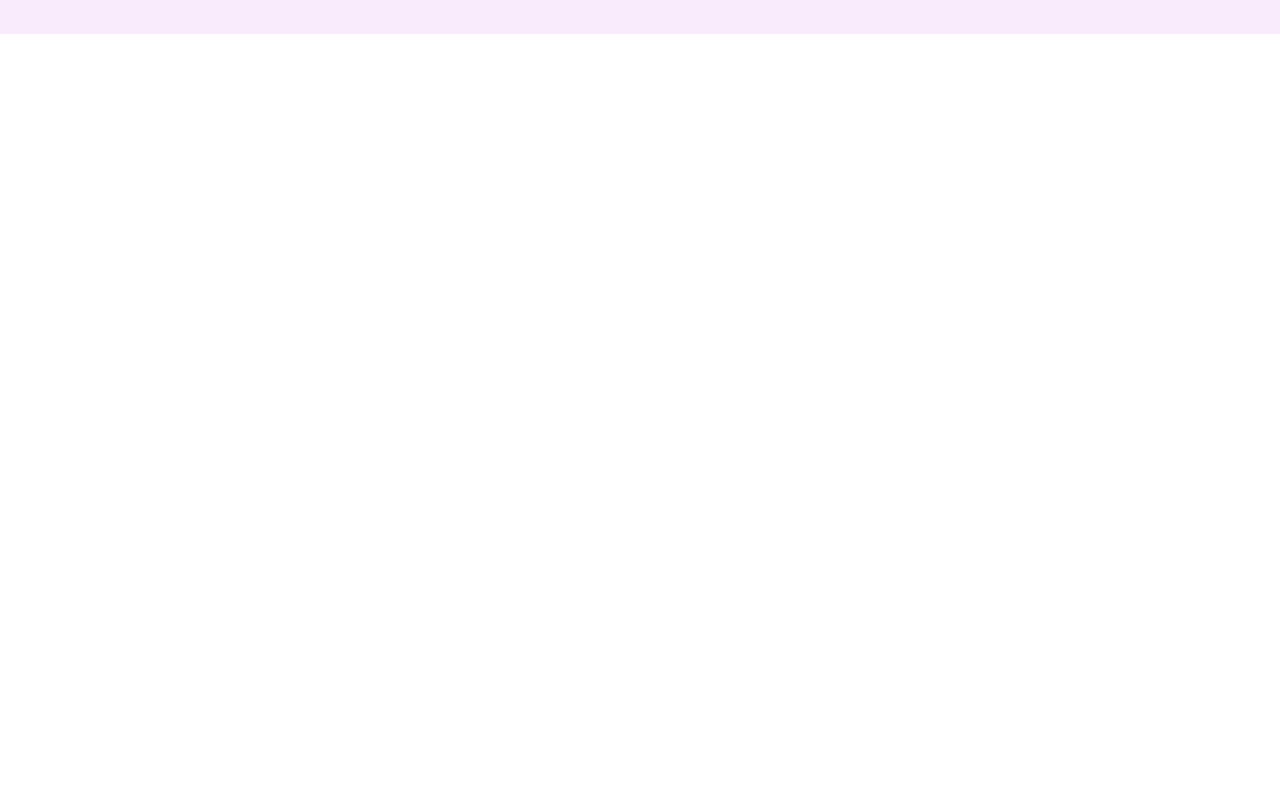
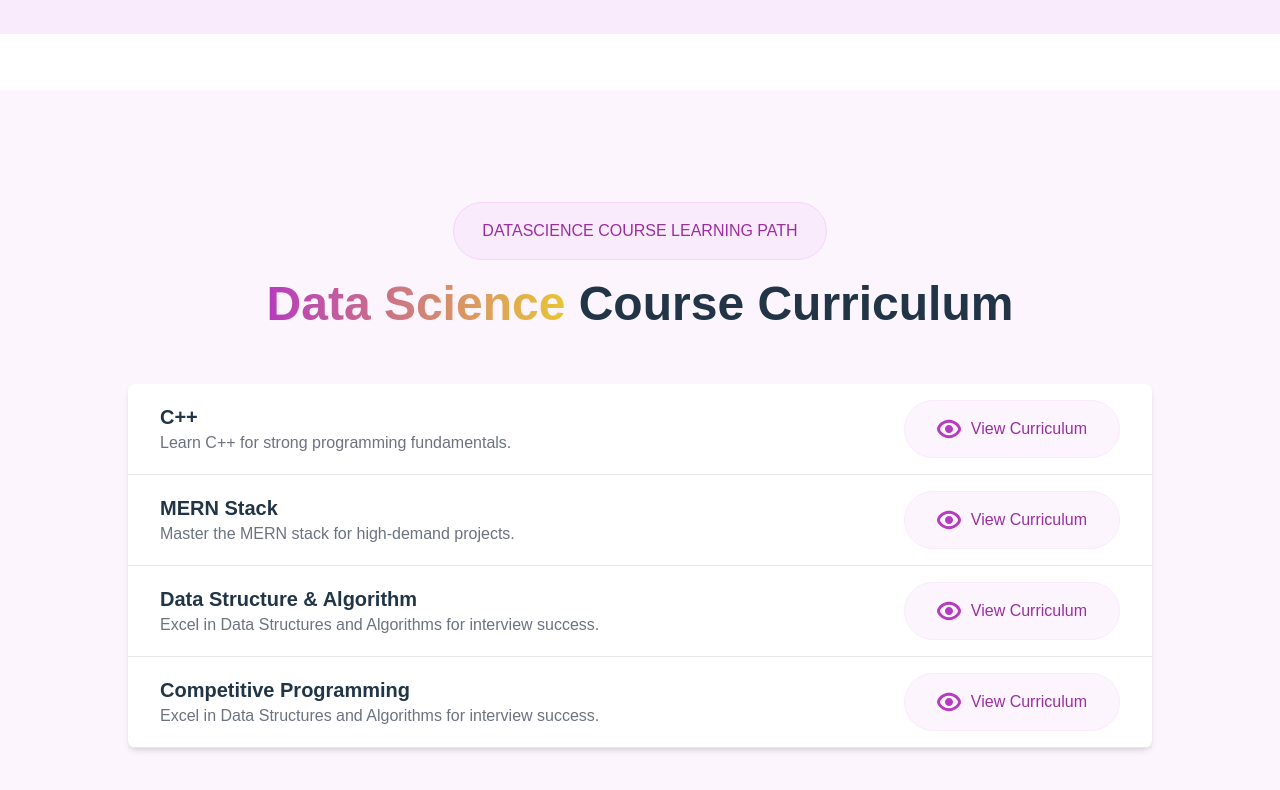
Before and after one commit to AnushkaKohli/Datascience-frontend, a React (Vite) app: page / in a window 1280 px wide. Shown: the part 1020-1810 px from the top of the page. Before the commit the page ends 1110 px from the top, so only its background shows below. Built offline with nearby package versions, Linux system fonts and the light colour scheme.

Commit message:
course curriculum desktop done

```diff
--- a/src/App.tsx
+++ b/src/App.tsx
@@ -1,12 +1,14 @@
 import './App.css'
 import Navbar from './components/Navbar'
 import Hero from './components/Hero'
+import CourseCurriculum from './components/CourseCurriculum'
 
-function App () {
+function App() {
   return (
     <div className=''>
       <Navbar />
       <Hero />
+      <CourseCurriculum />
     </div>
   )
 }
--- /dev/null
+++ b/src/components/CourseCurriculum.tsx
@@ -0,0 +1,40 @@
+const CourseCurriculum = () => {
+    const courses = [
+        { name: 'C++', description: 'Learn C++ for strong programming fundamentals.' },
+        { name: 'MERN Stack', description: 'Master the MERN stack for high-demand projects.' },
+        { name: 'Data Structure & Algorithm', description: 'Excel in Data Structures and Algorithms for interview success.' },
+        { name: 'Competitive Programming', description: 'Excel in Data Structures and Algorithms for interview success.' }
+    ];
+    return (
+        <div className="bg-[#FCF5FE] flex flex-col gap-y-14 py-28 justify-center items-center md:px-32 font-poppins">
+            {/* Heading */}
+            <div className="flex flex-col gap-y-5 items-center">
+                <div className="border border-[#F4D6F8] rounded-full py-4 px-7 bg-[#F9EBFC] text-magenta w-fit">
+                    DATASCIENCE COURSE LEARNING PATH
+                </div>
+                <p className="font-bold text-5xl">
+                    <span className="bg-gradient-to-r from-[#B73BBE] to-[#EBCB2E] bg-clip-text text-transparent">Data Science </span>Course Curriculum
+                </p>
+            </div>
+            {/* Courses */}
+            <div className="bg-white shadow-md rounded-lg w-full">
+                {
+                    courses.map((course) => (
+                        <div className="flex justify-between items-center px-8 py-4 border-b border-gray-200">
+                            <div className="text-start">
+                                <h2 className="text-xl font-semibold">{course.name}</h2>
+                                <p className="text-gray-500">{course.description}</p>
+                            </div>
+                            <button className="flex rounded-full border border-[#F9EBFC] bg-[#FCF5FE] py-4 px-8 gap-x-2.5 text-magenta hover:text-[#bd3ac2] focus:outline-none focus:ring-2 focus:ring-purple-500">
+                                <img src="public\fi-br-eye.svg" />
+                                <span className="">View Curriculum</span>
+                            </button>
+                        </div>
+                    ))
+                }
+            </div>
+        </div>
+    )
+}
+
+export default CourseCurriculum
```
Also changed, not shown: public/fi-br-eye.svg (added).
